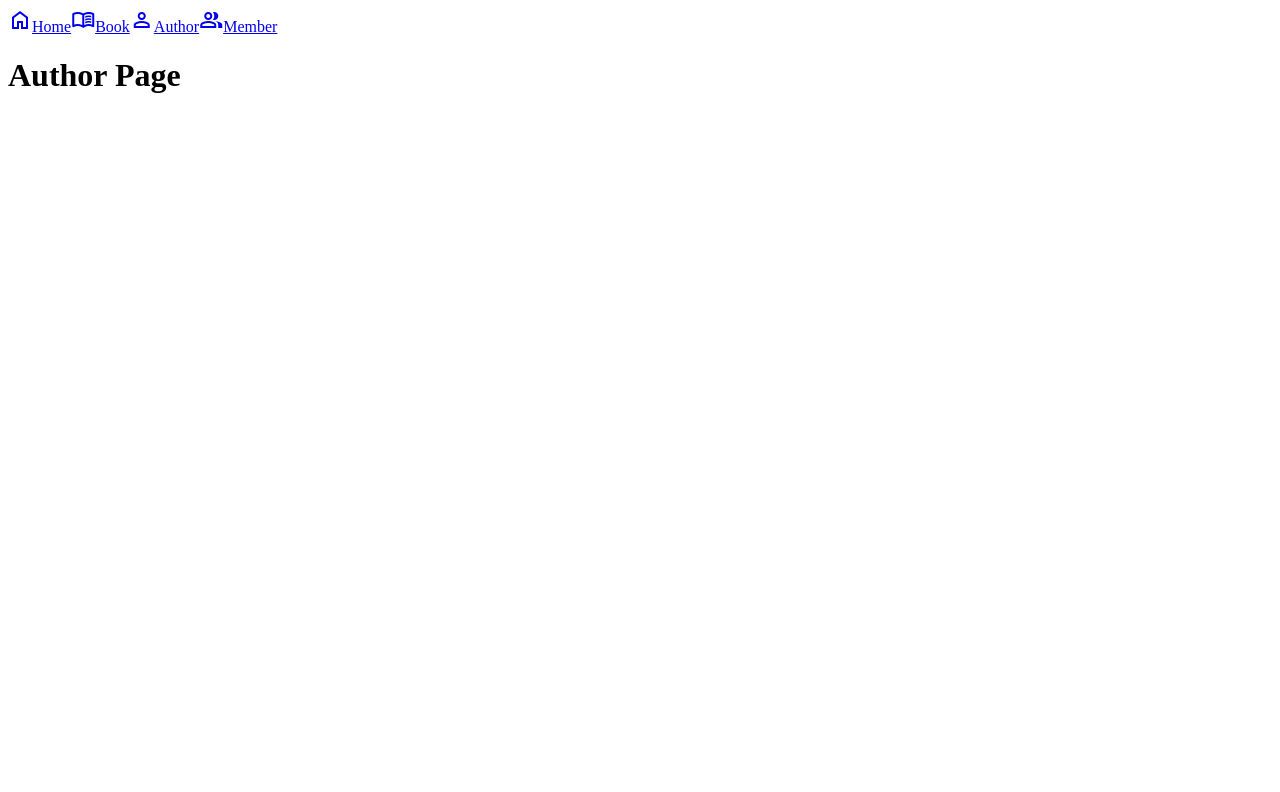
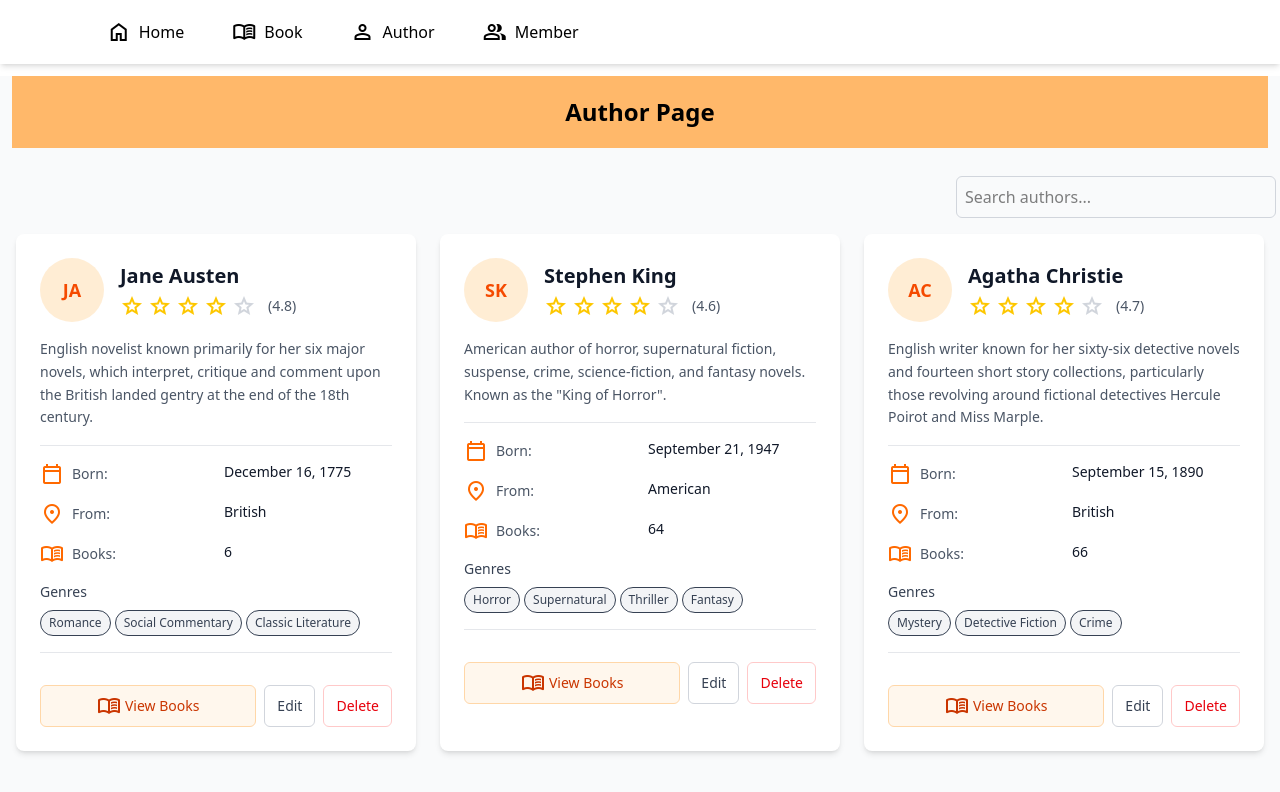
Before and after one commit to sonarykheang123/Project_Library_A4, a Vue app in the folder frontend/: page /author in a window 1280 px wide. Shown: the top 792 px of the page. Built offline with nearby package versions, Linux system fonts and the light colour scheme.

Commit message:
author card from #6

```diff
--- a/frontend/index.html
+++ b/frontend/index.html
@@ -5,6 +5,8 @@
     <link rel="icon" href="/favicon.ico">
     <meta name="viewport" content="width=device-width, initial-scale=1.0">
     <title>Vite App</title>
+    <script src="https://cdn.jsdelivr.net/npm/@tailwindcss/browser@4"></script>
+
     <link rel="stylesheet" href="https://fonts.googleapis.com/css2?family=Material+Symbols+Outlined:opsz,wght,FILL,GRAD@20..48,100..700,0..1,-50..200" />
   </head>
   <body>
--- /dev/null
+++ b/frontend/src/components/AuthorCard.vue
@@ -0,0 +1,130 @@
+<template>
+  <div class="bg-white rounded-lg shadow-md hover:shadow-lg transition-shadow duration-200 p-6 max-w-md">
+    <!-- Header with Avatar and Basic Info -->
+    <div class="flex items-start justify-between mb-4">
+      <div class="flex items-center gap-4">
+        <div class="w-16 h-16 rounded-full bg-orange-100 flex items-center justify-center overflow-hidden">
+          <img
+            v-if="author.avatar"
+            :src="author.avatar"
+            :alt="author.name"
+            class="w-full h-full object-cover"
+          />
+          <span v-else class="text-orange-600 text-lg font-semibold">
+            {{ getInitials(author.name) }}
+          </span>
+        </div>
+        <div class="flex-1">
+          <h3 class="text-xl font-bold text-gray-900">{{ author.name }}</h3>
+          <div class="flex items-center gap-1 mt-1">
+            <span
+              v-for="star in 5"
+              :key="star"
+              class="material-symbols-outlined text-sm"
+              :class="star <= Math.floor(author.rating) ? 'text-yellow-400' : 'text-gray-300'"
+            >
+              star
+            </span>
+            <span class="text-sm text-gray-600 ml-2">({{ author.rating.toFixed(1) }})</span>
+          </div>
+        </div>
+      </div>
+
+    </div>
+
+    <!-- Bio -->
+    <p class="text-sm text-gray-600 leading-relaxed mb-4">{{ author.bio }}</p>
+
+    <!-- Divider -->
+    <hr class="border-gray-200 mb-4">
+
+    <!-- Author Details -->
+    <div class="grid grid-cols-2 gap-4 text-sm mb-4">
+      <div class="flex items-center gap-2">
+        <span class="material-symbols-outlined text-orange-500 text-base">calendar_today</span>
+        <span class="text-gray-600">Born:</span>
+      </div>
+      <span class="text-gray-900">{{ formatDate(author.dateOfBirht) }}</span>
+
+      <div class="flex items-center gap-2">
+        <span class="material-symbols-outlined text-orange-500 text-base">location_on</span>
+        <span class="text-gray-600">From:</span>
+      </div>
+      <span class="text-gray-900">{{ author.nationality }}</span>
+
+      <div class="flex items-center gap-2">
+        <span class="material-symbols-outlined text-orange-500 text-base">menu_book</span>
+        <span class="text-gray-600">Books:</span>
+      </div>
+      <span class="text-gray-900">{{ author.booksCount }}</span>
+    </div>
+
+    <!-- Genres -->
+    <div v-if="author.genres && author.genres.length > 0" class="mb-4">
+      <h4 class="text-sm font-medium text-gray-700 mb-2">Genres</h4>
+      <div class="flex flex-wrap gap-1">
+        <span
+          v-for="genre in author.genres"
+          :key="genre"
+          class="px-2 py-1 bg-gray-100 text-gray-700 rounded-full text-xs border"
+        >
+          {{ genre }}
+        </span>
+      </div>
+    </div>
+
+
+    <!-- Divider -->
+    <hr class="border-gray-200 mb-4">
+
+
+    <!-- Action Buttons -->
+    <div class="flex gap-2 pt-4">
+      <button
+        @click="$emit('viewBooks', author.id)"
+        class="flex-1 flex items-center justify-center gap-1 px-3 py-2 bg-orange-50 border border-orange-200 text-orange-700 rounded-md hover:bg-orange-100 transition-colors text-sm"
+      >
+        <span class="material-symbols-outlined text-base">menu_book</span>
+        View Books
+      </button>
+
+      <button
+        @click="$emit('edit', author)"
+        class="px-3 py-2 bg-white border border-gray-300 text-gray-700 rounded-md hover:bg-gray-50 transition-colors text-sm"
+      >
+        Edit
+      </button>
+
+      <button
+        @click="$emit('delete', author.id)"
+        class="px-3 py-2 bg-white border border-red-200 text-red-600 rounded-md hover:bg-red-50 transition-colors text-sm"
+      >
+        Delete
+      </button>
+    </div>
+  </div>
+</template>
+
+<script setup>
+import { defineProps, defineEmits } from 'vue'
+
+defineProps(['author'])
+defineEmits(['edit', 'delete', 'viewBooks'])
+
+const getInitials = (name) => {
+  return name
+    .split(' ')
+    .map(n => n[0])
+    .join('')
+    .toUpperCase()
+    .slice(0, 2)
+}
+
+const formatDate = (dateString) => {
+  return new Date(dateString).toLocaleDateString('en-US', {
+    year: 'numeric',
+    month: 'long',
+    day: 'numeric'
+  })
+}
+</script>
--- a/frontend/src/pages/Authorpage.vue
+++ b/frontend/src/pages/Authorpage.vue
@@ -1,11 +1,79 @@
 <template>
-    <h1>Author Page</h1>
+  <div class="min-h-screen bg-gray-50">
+    <h1 class="text-2xl font-bold text-center mb-6 p-5 bg-orange-300 m-3">Author Page</h1>
+    <div class="searchbar flex justify-end items-end">
+    <input type="text" placeholder="Search authors..." class="w-80 p-2 border border-gray-300 rounded-md mb-4 m-1" />
+  </div>
+    <div class="container mx-auto px-4">
+      <div class="grid grid-cols-1 md:grid-cols-2 lg:grid-cols-3 gap-6">
+        <AuthorCard
+          v-for="author in authors"
+          :key="author.id"
+          :author="author"
+          @edit="handleEdit"
+          @delete="handleDelete"
+          @viewBooks="handleViewBooks"
+        />
+      </div>
+    </div>
+  </div>
 </template>
 
 <script setup>
+import AuthorCard from '@/components/AuthorCard.vue'
+import { ref } from 'vue'
 
+const authors = ref([
+  {
+    id: '1',
+    name: 'Jane Austen',
+    avatar: null,
+    bio: 'English novelist known primarily for her six major novels, which interpret, critique and comment upon the British landed gentry at the end of the 18th century.',
+    dateOfBirht: '1775-12-16',
+    nationality: 'British',
+    booksCount: 6,
+    rating: 4.8,
+    genres: ['Romance', 'Social Commentary', 'Classic Literature'],
+  },
+  {
+    id: '2',
+    name: 'Stephen King',
+    avatar: null,
+    bio: 'American author of horror, supernatural fiction, suspense, crime, science-fiction, and fantasy novels. Known as the "King of Horror".',
+    dateOfBirht: '1947-09-21',
+    nationality: 'American',
+    booksCount: 64,
+    rating: 4.6,
+    genres: ['Horror', 'Supernatural', 'Thriller', 'Fantasy'],
+  },
+  {
+    id: '3',
+    name: 'Agatha Christie',
+    avatar: null,
+    bio: 'English writer known for her sixty-six detective novels and fourteen short story collections, particularly those revolving around fictional detectives Hercule Poirot and Miss Marple.',
+    dateOfBirht: '1890-09-15',
+    nationality: 'British',
+    booksCount: 66,
+    rating: 4.7,
+    genres: ['Mystery', 'Detective Fiction', 'Crime'],
+  }
+])
+
+const handleEdit = (author) => {
+  console.log('Edit author:', author)
+  // Implement edit functionality
+}
+
+const handleDelete = (authorId) => {
+  console.log('Delete author:', authorId)
+  // Implement delete functionality
+}
+
+const handleViewBooks = (authorId) => {
+  console.log('View books for author:', authorId)
+  // Navigate to books page filtered by author
+}
 </script>
 
 <style lang="scss" scoped>
-
 </style>
```
